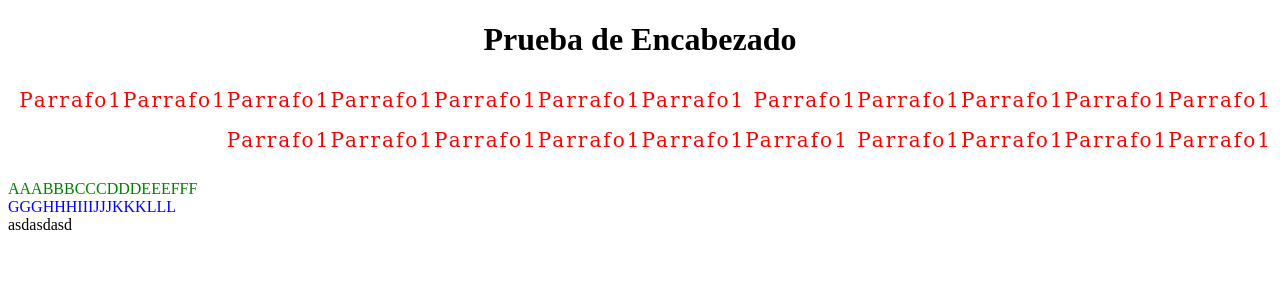
After one commit to hernanx32/juncosas, a PHP site: page /pru/CursoCss.html in a window 1280 px wide. The commit adds this page. Shown: the top 300 px of the page. Run offline with PHP 8.4, Linux system fonts and the light colour scheme.

Commit message:
adasdasd

```diff
--- /dev/null
+++ b/pru/CursoCss.html
@@ -0,0 +1,18 @@
+<!doctype html>
+<html>
+	<head>
+	<meta charset="utf-8">
+		<title>Curso CSS</title>
+		<link rel="stylesheet" href="estilo.css">
+	</head>
+	<body>
+		<h1>Prueba de Encabezado</h1>
+
+		<p class="form1">Parrafo1Parrafo1Parrafo1Parrafo1Parrafo1Parrafo1Parrafo1 Parrafo1Parrafo1Parrafo1Parrafo1Parrafo1 Parrafo1Parrafo1Parrafo1Parrafo1Parrafo1Parrafo1 Parrafo1Parrafo1Parrafo1Parrafo1</p>
+
+		<div1>AAABBBCCCDDDEEEFFF</div1> <br>
+		<div2>GGGHHHIIIJJJKKKLLL</div2> <br>
+		<span>asdasdasd</span>
+
+	</body>
+</html>
--- /dev/null
+++ b/pru/estilo.css
@@ -0,0 +1,32 @@
+@charset "utf-8";
+/* CSS Document */
+
+h1{
+	text-align: center;
+	}
+p {
+	color: red;
+	font-family: Constantia, "Lucida Bright", "DejaVu Serif", Georgia, "serif";
+	/*Tamaño de Texto*/
+	font-size: 20px;
+	/*Alineacion de texto */
+	text-align: end;
+	/* Espacio entre Lineas de texto */
+	line-height: 2;
+	/*Separacion entre letras*/
+	letter-spacing: 2px;
+	/*Tranformar en Mayuscula (uppercase)y Minuscula (lowercase) y Luego (capitalize) Coloca la primer letra en May*/
+	text-transform: none;
+
+}
+div1{
+	color: green;
+	}
+
+div2{
+	color: blue;
+	text-align:center;
+}
+span{
+	text-align: center;
+}
```
Also changed, not shown: index.php (+23 -60 lines), mod/login/ingresar.php (added, +47 -0 lines), mod/login/login.php (added, +41 -0 lines), mod/login/olvidoclave.php (added, +32 -0 lines), mod/login/salir.php (added, +8 -0 lines).
